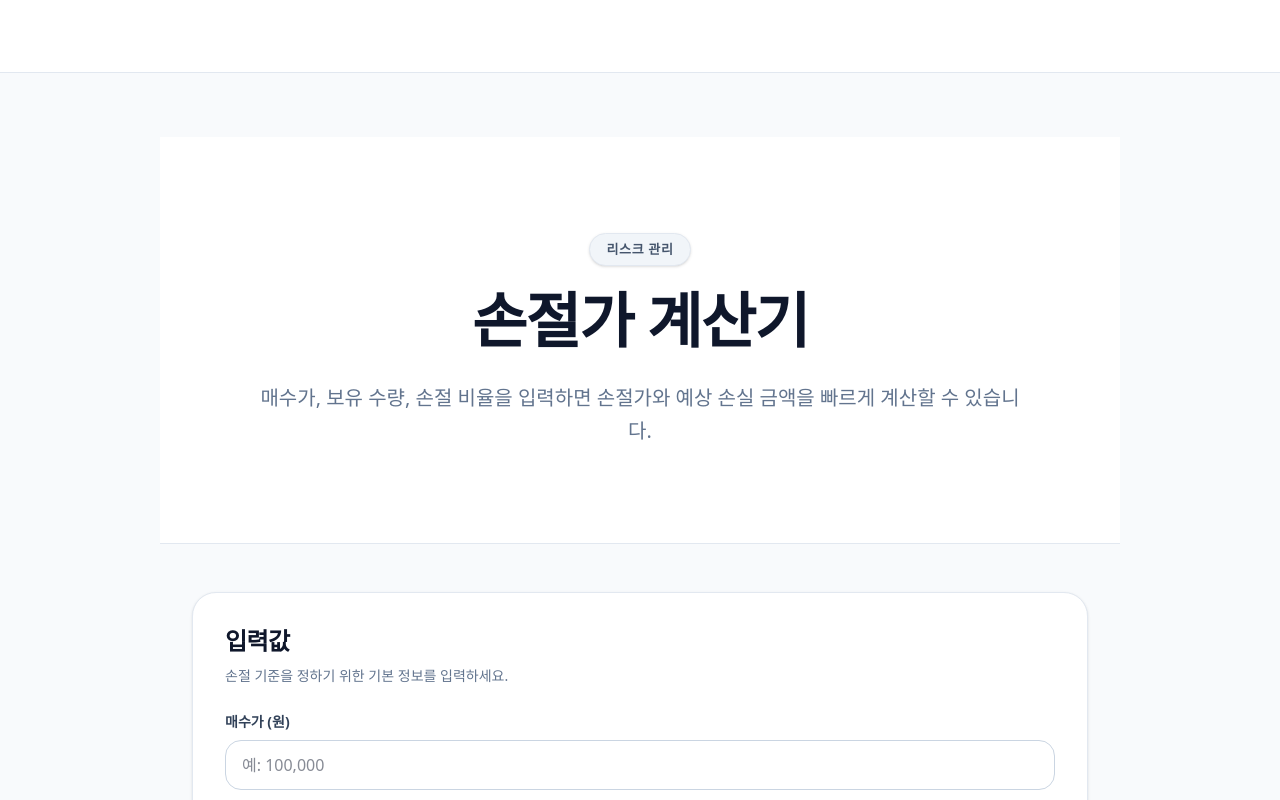
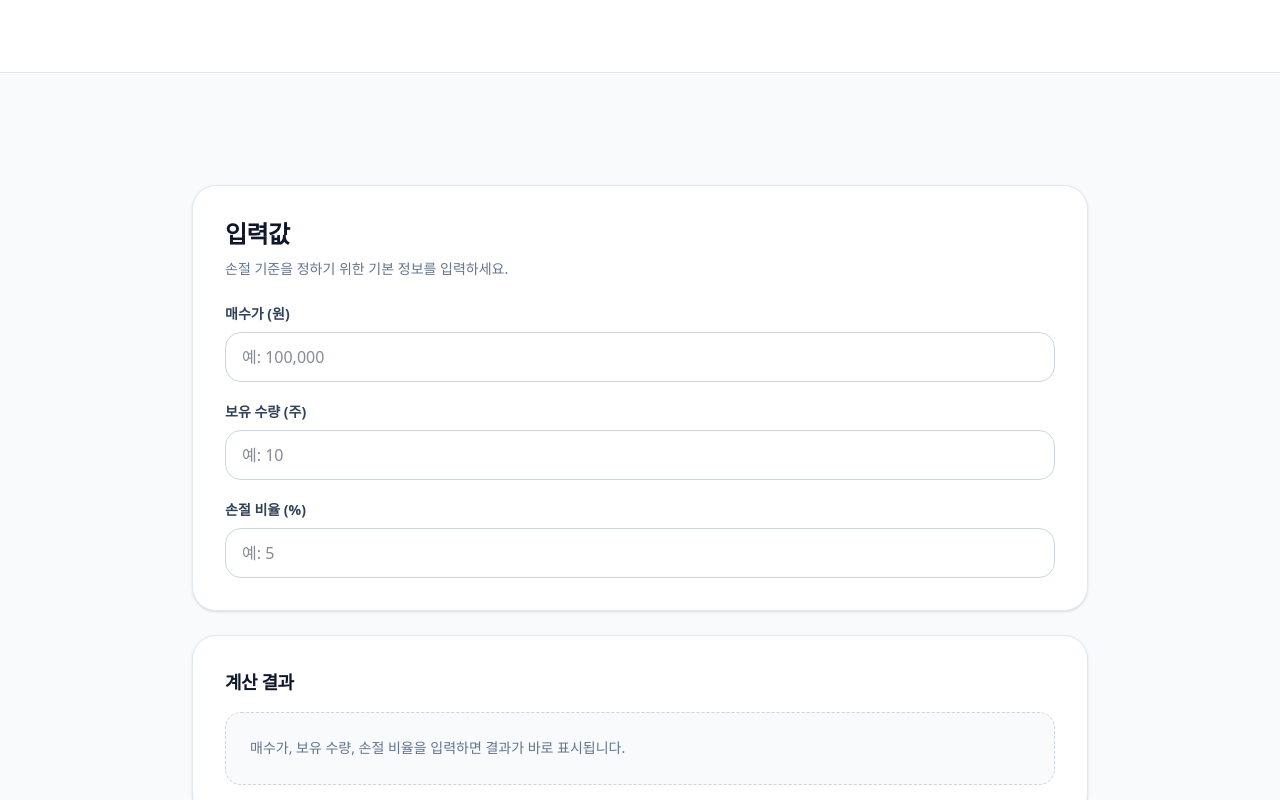
Before and after one commit to YG-coder/stock-calculator, a Next.js app: page /stop-loss-calculator in a window 1280 px wide. Shown: the part 400-1200 px from the top of the page. Built offline with nearby package versions, Linux system fonts and the light colour scheme.

Commit message:
fix: 손절가 계산기 페이지 H1 중복 제거

```diff
--- a/src/components/calculator/StopLossCalculator.tsx
+++ b/src/components/calculator/StopLossCalculator.tsx
@@ -2,7 +2,6 @@
 
 import { useMemo, useState } from "react";
 import {
-  PageHeader,
   SectionCard,
   Article,
   CalculatorLayout,
@@ -48,13 +47,6 @@ export default function StopLossCalculatorPageClient() {
   }, [buyPrice, quantity, stopLossPercent]);
 
   return (
-      <main className="min-h-screen bg-slate-50 text-slate-900 pb-20">
-        <PageHeader
-            badge="리스크 관리"
-            title="손절가 계산기"
-            description="매수가, 보유 수량, 손절 비율을 입력하면 손절가와 예상 손실 금액을 빠르게 계산할 수 있습니다."
-        />
-
       <div className="mx-auto max-w-6xl px-6 py-12 md:px-8">
         <CalculatorLayout>
           <CalculatorCard
@@ -202,6 +194,5 @@ export default function StopLossCalculatorPageClient() {
           </SectionCard>
         </div>
       </div>
-      </main>
   );
 }
```
Lines whose indentation alone changed are shown as unchanged.
